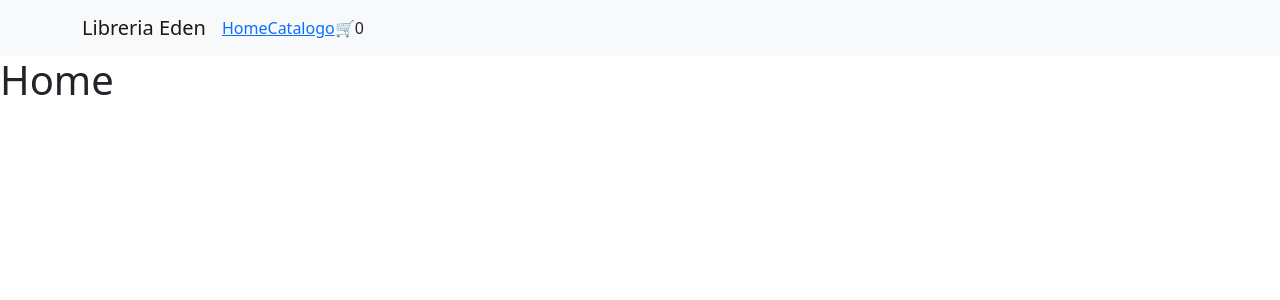
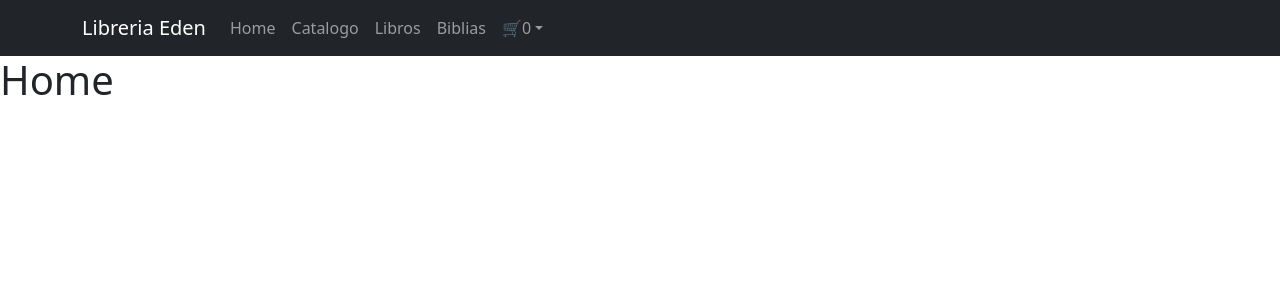
Before and after one commit to DanIngrao/REACT-JS-PROYECT, a React (Vite) app: page / in a window 1280 px wide. Shown: the top 300 px of the page. Built offline with nearby package versions, Linux system fonts and the light colour scheme.

Commit message:
cambios2

```diff
--- a/package.json
+++ b/package.json
@@ -12,6 +12,7 @@
   "dependencies": {
     "axios": "^1.4.0",
     "bootstrap": "^5.2.3",
+    "firebase": "^9.22.0",
     "react": "^18.2.0",
     "react-bootstrap": "^2.7.4",
     "react-dom": "^18.2.0",
--- a/src/asyncMock.js
+++ b/src/asyncMock.js
@@ -108,3 +108,11 @@ export const getProductById = (itemId)=>{
         },500)
     })
 }
+
+export const getProductByCategory = (categoryId)=>{
+    return new Promise((resolve)=>{
+        setTimeout(()=>{
+            resolve(products.filter(prod=> prod.categoria == categoryId))
+        },500)
+    })
+}
--- a/src/components/CartWidget.jsx
+++ b/src/components/CartWidget.jsx
@@ -1,8 +1,11 @@
 import React from 'react'
+import NavDropdown from 'react-bootstrap/NavDropdown';
 
 const CartWidget = () => {
   return (
-    <div>🛒0</div>
+    <NavDropdown title="🛒0" id="basic-nav-dropdown">
+      🛒
+    </NavDropdown>
   )
 }
 
--- a/src/components/ItemList.jsx
+++ b/src/components/ItemList.jsx
@@ -1,11 +1,11 @@
-import React from 'react';
-import Item from './Item';
+import React from 'react'
+import Item from './Item'
 
 const ItemList = ({products}) => {
   return (
-    <div className='ListGroup'>
-        {products.map(prod => <Item key={prod.id}{...prod}/>)}
-    </div>
+    <>
+      {products.map(prod => <Item key={prod.id}{...prod}/>)}
+    </>
   )
 }
 
--- a/src/components/ItemListContainer.jsx
+++ b/src/components/ItemListContainer.jsx
@@ -1,20 +1,28 @@
 import React, { useEffect, useState } from 'react'
 import ItemList from './ItemList'
-import { getProducts } from '../asyncMock'
+import { getProductByCategory, getProducts } from '../asyncMock'
+import { useParams } from 'react-router-dom'
 
 const ItemListContainer = () => {
 
   const[products,setProducts] = useState([])
 
+  const {categoryId} = useParams()
+
   useEffect(()=>{
-    getProducts()
+
+    const itemListPrint = categoryId ? getProductByCategory:getProducts
+
+    itemListPrint(categoryId)
       .then(response=>{
         setProducts(response)
       })
       .catch(error=>{
         console.log(error)
       })
-  },[])
+  },[categoryId])
+
+  console.log(products)
 
   return (
     <div>
--- a/src/components/NavBar.jsx
+++ b/src/components/NavBar.jsx
@@ -8,16 +8,16 @@ import NavDropdown from 'react-bootstrap/NavDropdown';
 
 const NavBar = () => {
   return (
-    <Navbar bg="light" expand="lg">
+    <Navbar bg="dark" variant="dark" expand="lg">
       <Container>
         <Navbar.Brand href="/">Libreria Eden</Navbar.Brand>
           <Navbar.Toggle aria-controls="basic-navbar-nav" />
           <Navbar.Collapse id="basic-navbar-nav">
             <Nav className="me-auto">
-            <NavLink to="/">Home</NavLink>
-
-            <NavLink to="/catalogo">Catalogo</NavLink>
-
+              <Nav.Link href="/">Home</Nav.Link>
+              <Nav.Link href="/catalogo">Catalogo</Nav.Link>
+              <Nav.Link href="/catalogo/libros">Libros</Nav.Link>
+              <Nav.Link href="/catalogo/biblias">Biblias</Nav.Link>
               <CartWidget/>
             </Nav>
           </Navbar.Collapse>
--- a/src/routes/Rutas.jsx
+++ b/src/routes/Rutas.jsx
@@ -1,9 +1,10 @@
 import React from 'react'
 import { BrowserRouter, Route, Routes } from 'react-router-dom'
 import Home from '../pages/Home'
-import Catalogo from '../pages/Catalogo'
 import NavBar from '../components/NavBar'
 import ItemDetailContainer from '../components/ItemDetailContainer'
+import ItemListContainer from '../components/ItemListContainer'
+import Catalogo from '../pages/Catalogo'
 
 const Rutas = () => {
   return (
@@ -13,6 +14,8 @@ const Rutas = () => {
             <Route path='/' element={<Home/>}/>
             <Route path='/catalogo' element={<Catalogo/>}/>
             <Route path='/item/:itemId' element={<ItemDetailContainer/>}/>
+            <Route path='/catalogo/:categoryId' element={<ItemListContainer/>}/>
+            <Route path='*' element={<h1>404 NOT FOUND</h1>}/>
         </Routes>
     </BrowserRouter>
   )
```
Also changed, not shown: src/firebase.config.jsx (added, +21 -0 lines), 2 other files (tests, documents, lock files or other folders). Lines whose indentation alone changed are shown as unchanged.
